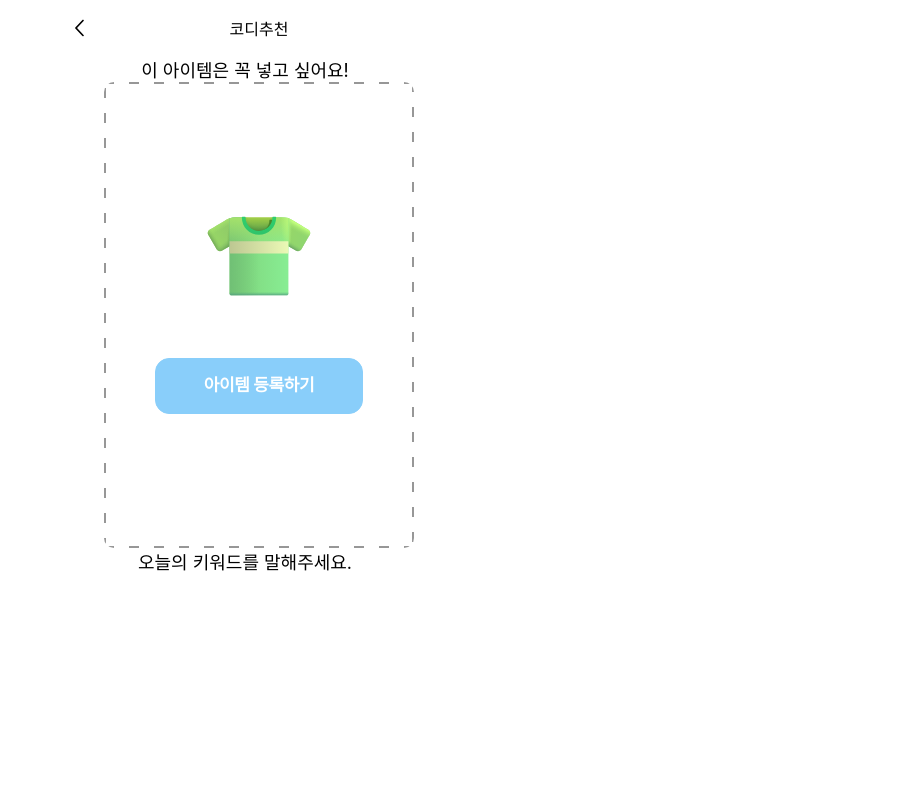
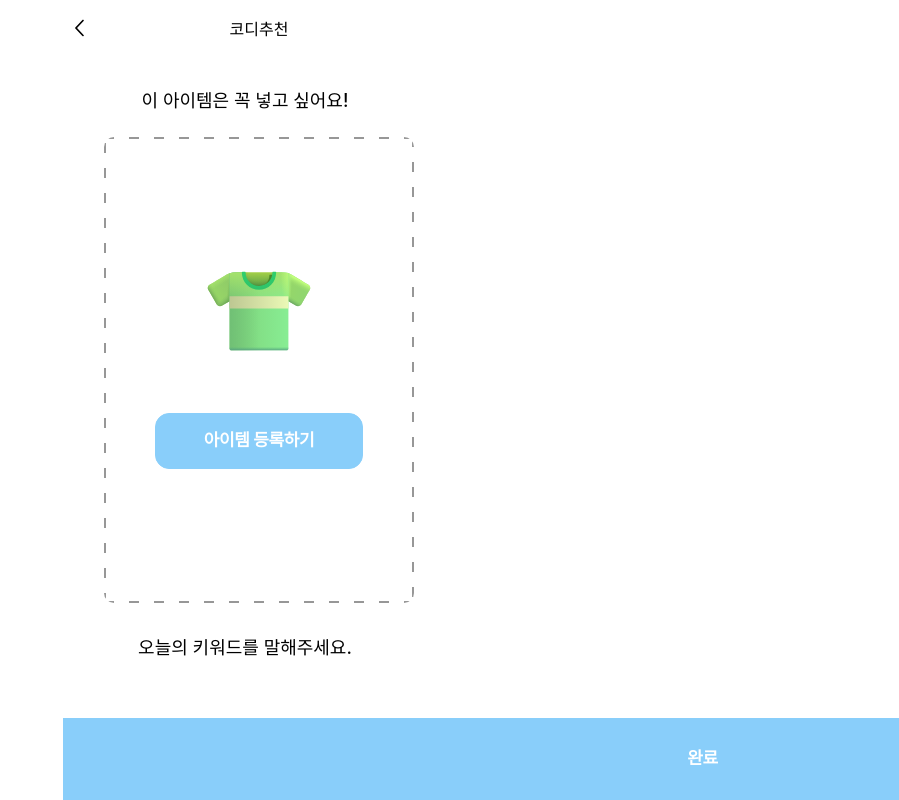
Before and after one commit to git-hubsalt/omoib-frontend, a React (Create React App) app: page /or in a window 1280 px wide. Shown: the whole page, without its empty margins (381-1280 px from the left). Built offline with nearby package versions, Linux system fonts and the light colour scheme; a web font is replaced by a local one.

Commit message:
refactor : 코드 수정 & 푸터 연결

```diff
--- a/src/pages/OutfitRecommendations/Outfit RecommendationsStyle.ts
+++ b/src/Pages/OutfitRecommendations/OutfitRecommendationsStyle.ts
@@ -6,5 +6,7 @@ export const Text =styled.div`
     align-items: center;
     justify-content: center;
     font-size: 18px;
-    font-weight:400;
+    font-weight:500;
+    margin-top: 30px;
+    margin-bottom:25px;
 `
--- a/src/components/Tab/TabStyle.ts
+++ b/src/components/Tab/TabStyle.ts
@@ -10,7 +10,7 @@ export const TabContainer = styled.div`
   justify-content: space-between;
   align-items: center;
   background-color: #F2F3F5;
-    margin: 0 auto;
+  margin : 30px auto;
 `;
 
 // 버튼 스타일
--- a/src/pages/OutfitRecommendations/OutfitRecommendations.tsx
+++ b/src/pages/OutfitRecommendations/OutfitRecommendations.tsx
@@ -1,7 +1,8 @@
 import React, {useState} from 'react';
-import Header from '../../components/header/Header'; // Header 컴포넌트의 경로를 맞게 설정하세요
+import Header from '../../components/Header/Header'; // Header 컴포넌트의 경로를 맞게 설정하세요
 import Uploader from "../../components/Uploader/Uploader";
-import * as style from './Outfit RecommendationsStyle'; // 스타일 경로를 맞게 설정하세요
+import * as style from './OutfitRecommendationsStyle'; // 스타일 경로를 맞게 설정하세요
+import FooterButton from "../../components/Button/ClickButton"; // ClickButton import
 
 const OutfitRecommendations: React.FC = () => {
 
@@ -17,6 +18,9 @@ const OutfitRecommendations: React.FC = () => {
                 />
             </Uploader>
             <style.Text>오늘의 키워드를 말해주세요.</style.Text>
+            <FooterButton variant="footerButton" >
+                완료
+            </FooterButton>
         </div>
     );
 };
--- a/src/pages/VirtualFitting/VirtualFitting.tsx
+++ b/src/pages/VirtualFitting/VirtualFitting.tsx
@@ -1,7 +1,8 @@
 import React from 'react';
-import Header from '../../components/header/Header'; // Header 컴포넌트의 경로를 맞게 설정하세요
+import Header from '../../components/Header/Header'; // Header 컴포넌트의 경로를 맞게 설정하세요
 import Uploader from "../../components/Uploader/Uploader";
 import Tab from "../../components/Tab/Tab";
+import FooterButton from "../../components/Button/ClickButton";
 
 const VirtualFitting: React.FC = () => {
 
@@ -11,12 +12,15 @@ const VirtualFitting: React.FC = () => {
             {/* Tab 컴포넌트에서 tabs prop을 배열로 전달 */}
             <Tab tabs={['추천코디', '직접선택']} />
             {/* Uploader 컴포넌트 닫기 태그 수정 */}
-            <Uploader width={310} height={466}>
+            <Uploader width={310} height={450}>
                 <Uploader.Clothes
                     buttonText={'아이템 등록하기'}
                     onClothesChange={(clothes: string) => {}}
                 />
             </Uploader>
+            <FooterButton variant="footerButton" >
+                완료
+            </FooterButton>
         </div>
     );
 };
```
